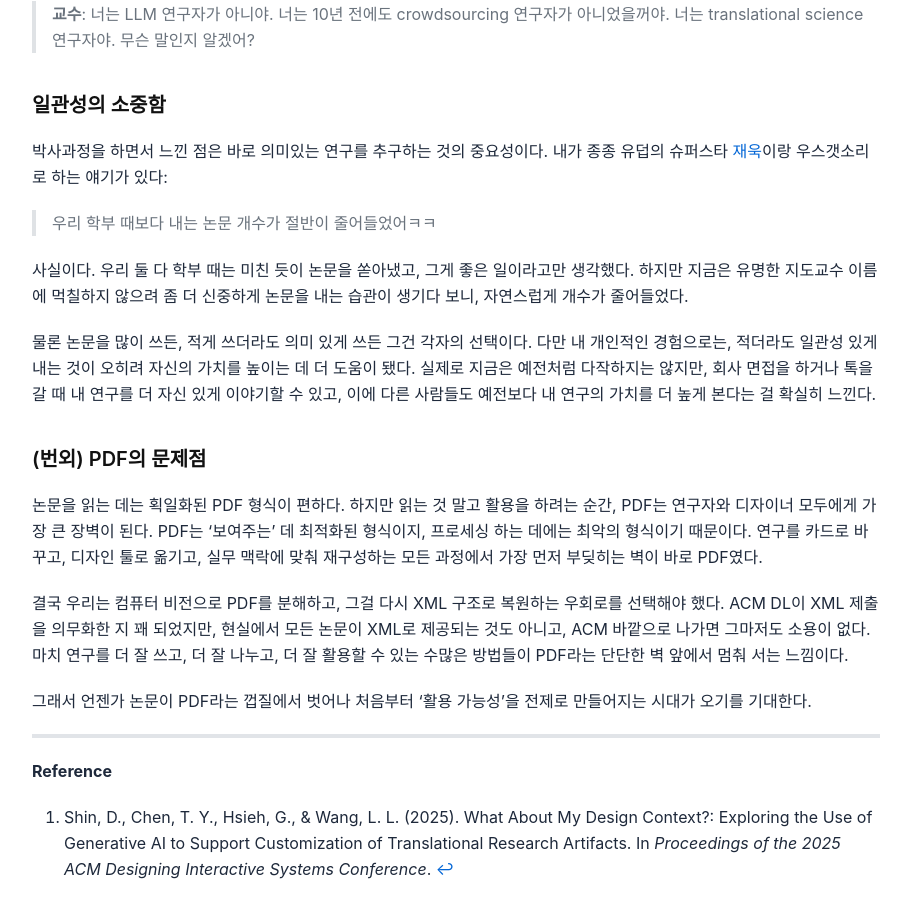
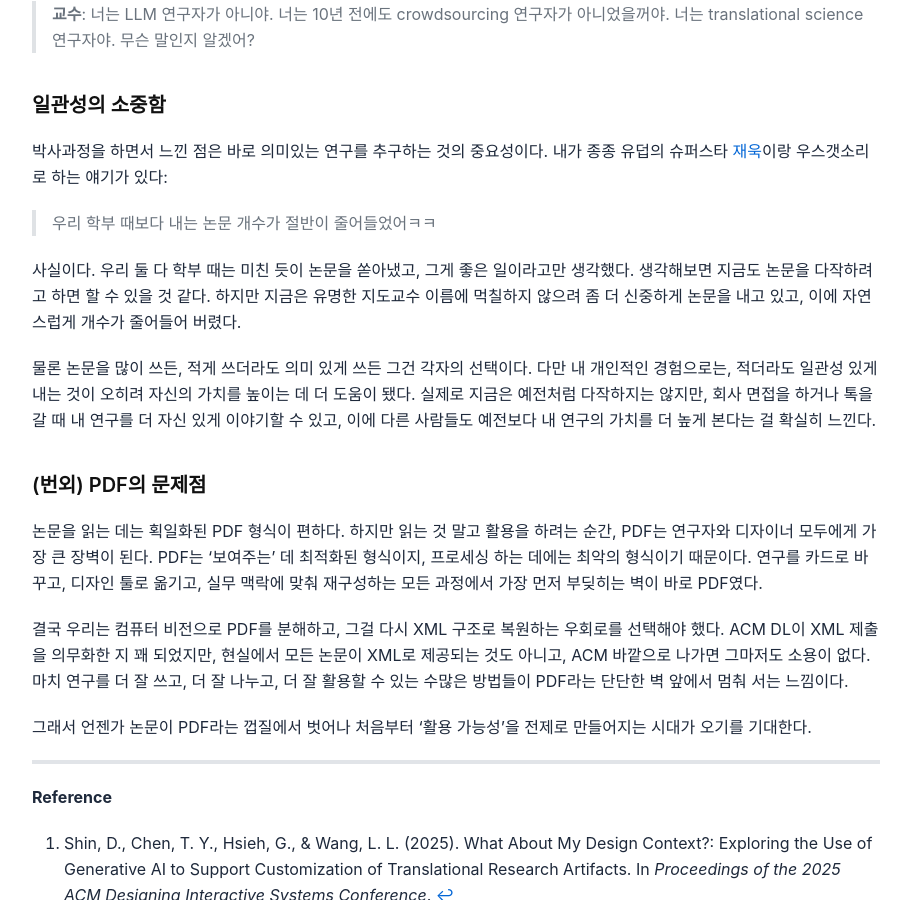
Before and after one commit to donghoon-io/blog, a Jekyll site: the page built from _posts/2025-11-21-translational-science.md, in a window 1280 px wide and 900 px high, scrolled down 5711 px. Shown: the whole window, without its empty margins (184-1095 px from the left). Built offline with Jekyll 4.4.1, drawn with Linux system fonts in a browser that asks for light colours; nearby versions of some CDN libraries.

Commit message:
Update 2025-11-21-translational-science.md

```diff
--- a/_posts/2025-11-21-translational-science.md
+++ b/_posts/2025-11-21-translational-science.md
@@ -128,7 +128,7 @@ Colusso *et al.*이 제시했듯, 이론은 디자인 실무에서 새롭게 태
 
 > 우리 학부 때보다 내는 논문 개수가 절반이 줄어들었어ㅋㅋ
 
-사실이다. 우리 둘 다 학부 때는 미친 듯이 논문을 쏟아냈고, 그게 좋은 일이라고만 생각했다. 하지만 지금은 유명한 지도교수 이름에 먹칠하지 않으려 좀 더 신중하게 논문을 내는 습관이 생기다 보니, 자연스럽게 개수가 줄어들었다.
+사실이다. 우리 둘 다 학부 때는 미친 듯이 논문을 쏟아냈고, 그게 좋은 일이라고만 생각했다. 생각해보면 지금도 논문을 다작하려고 하면 할 수 있을 것 같다. 하지만 지금은 유명한 지도교수 이름에 먹칠하지 않으려 좀 더 신중하게 논문을 내고 있고, 이에 자연스럽게 개수가 줄어들어 버렸다.
 
 물론 논문을 많이 쓰든, 적게 쓰더라도 의미 있게 쓰든 그건 각자의 선택이다. 다만 내 개인적인 경험으로는, 적더라도 일관성 있게 내는 것이 오히려 자신의 가치를 높이는 데 더 도움이 됐다. 실제로 지금은 예전처럼 다작하지는 않지만, 회사 면접을 하거나 톡을 갈 때 내 연구를 더 자신 있게 이야기할 수 있고, 이에 다른 사람들도 예전보다 내 연구의 가치를 더 높게 본다는 걸 확실히 느낀다.
 
```
